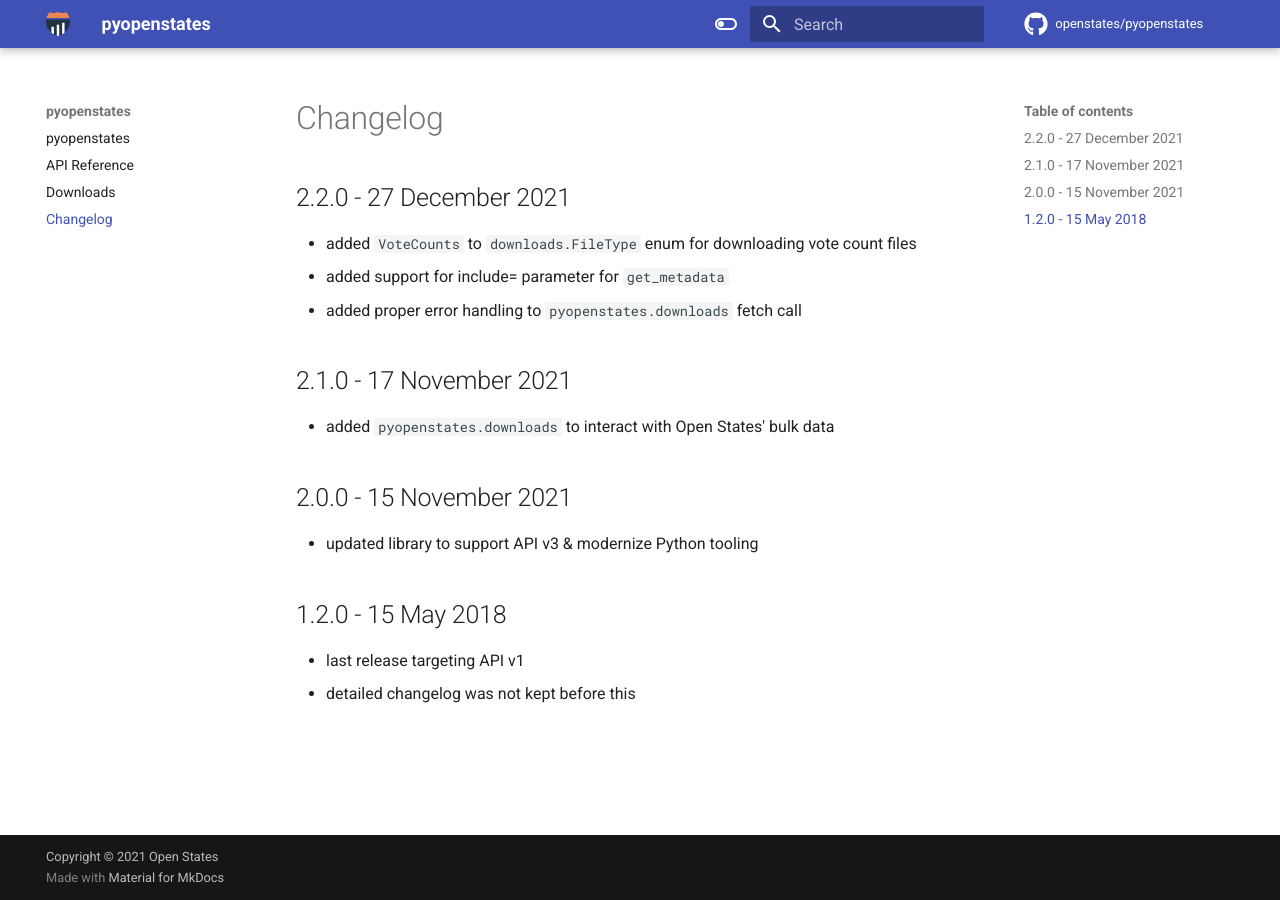
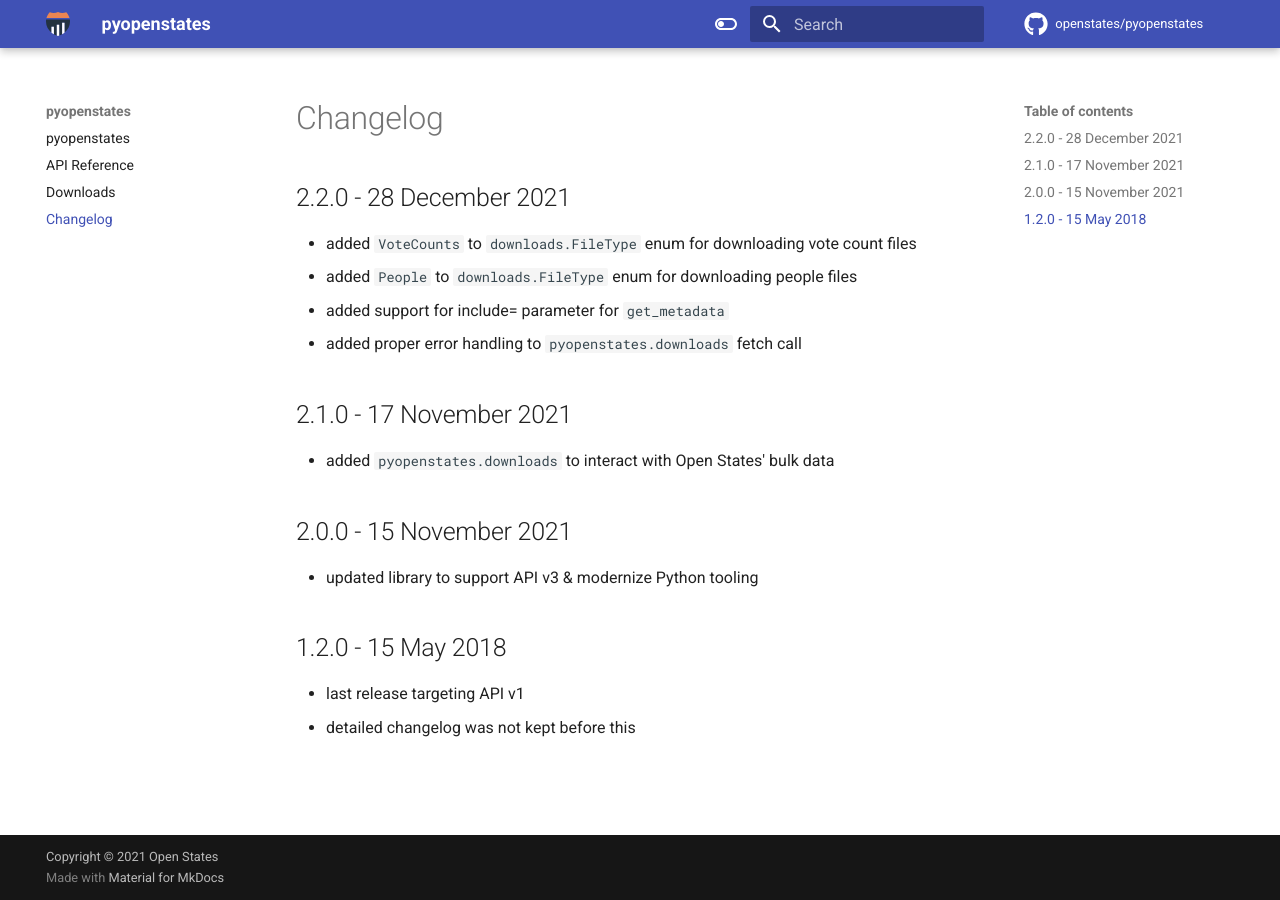
Before and after one commit to openstates/pyopenstates, an MkDocs documentation site: the page built from docs/changelog.md, in a window 1280 px wide. Built offline with MkDocs 1.6.1 and Material for MkDocs 9.7.7, drawn with Linux system fonts in a browser that asks for light colours; comment, search, counter and statistics services are not loaded.

Commit message:
changelog update

```diff
--- a/docs/changelog.md
+++ b/docs/changelog.md
@@ -1,8 +1,9 @@
 # Changelog
 
-## 2.2.0 - 27 December 2021
+## 2.2.0 - 28 December 2021
 
 * added `VoteCounts` to `downloads.FileType` enum for downloading vote count files
+* added `People` to `downloads.FileType` enum for downloading people files
 * added support for include= parameter for `get_metadata`
 * added proper error handling to `pyopenstates.downloads` fetch call
 
```
